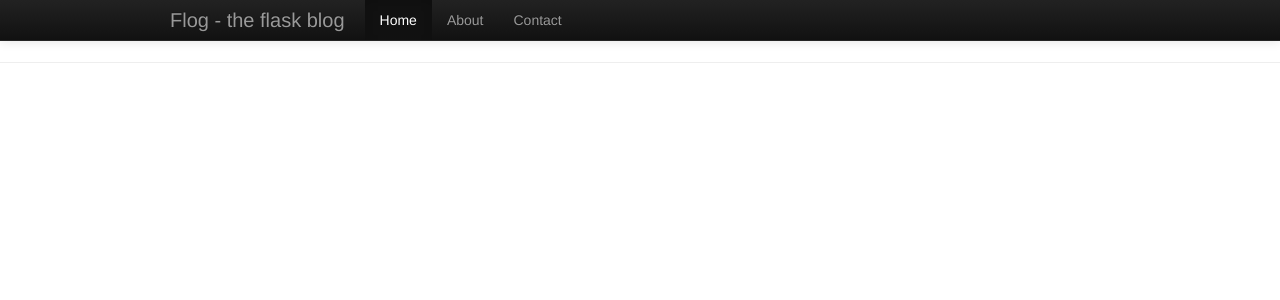
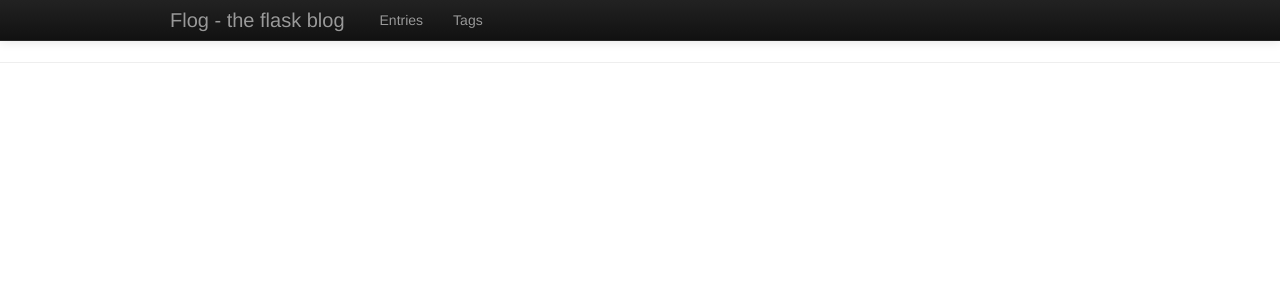
Before and after one commit to jpknie/flog, a Flask app: page /entries in a window 1280 px wide. Shown: the top 300 px of the page. Run offline with Flask 2, Linux system fonts and the light colour scheme; data that the repository does not hold is empty.

Commit message:
Add links for entries and tags on navbar.

```diff
--- a/app/templates/base.html
+++ b/app/templates/base.html
@@ -20,9 +20,8 @@
           <a class="brand" href="#">Flog - the flask blog</a>
           <div class="nav-collapse collapse">
             <ul class="nav">
-              <li class="active"><a href="#">Home</a></li>
-              <li><a href="#about">About</a></li>
-              <li><a href="#contact">Contact</a></li>
+              <li><a href="/entries">Entries</a></li>
+              <li><a href="/tags">Tags</a></li>
             </ul>
           </div>
         </div>
```
